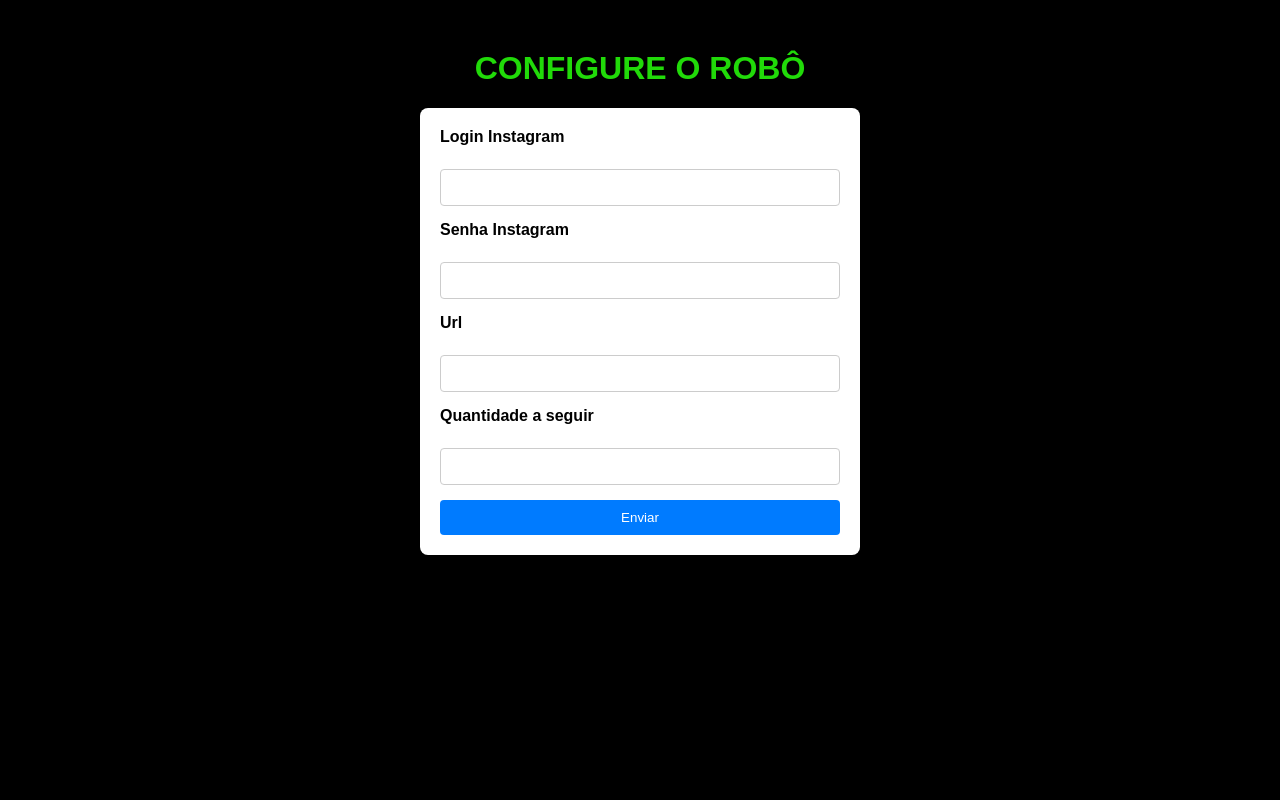
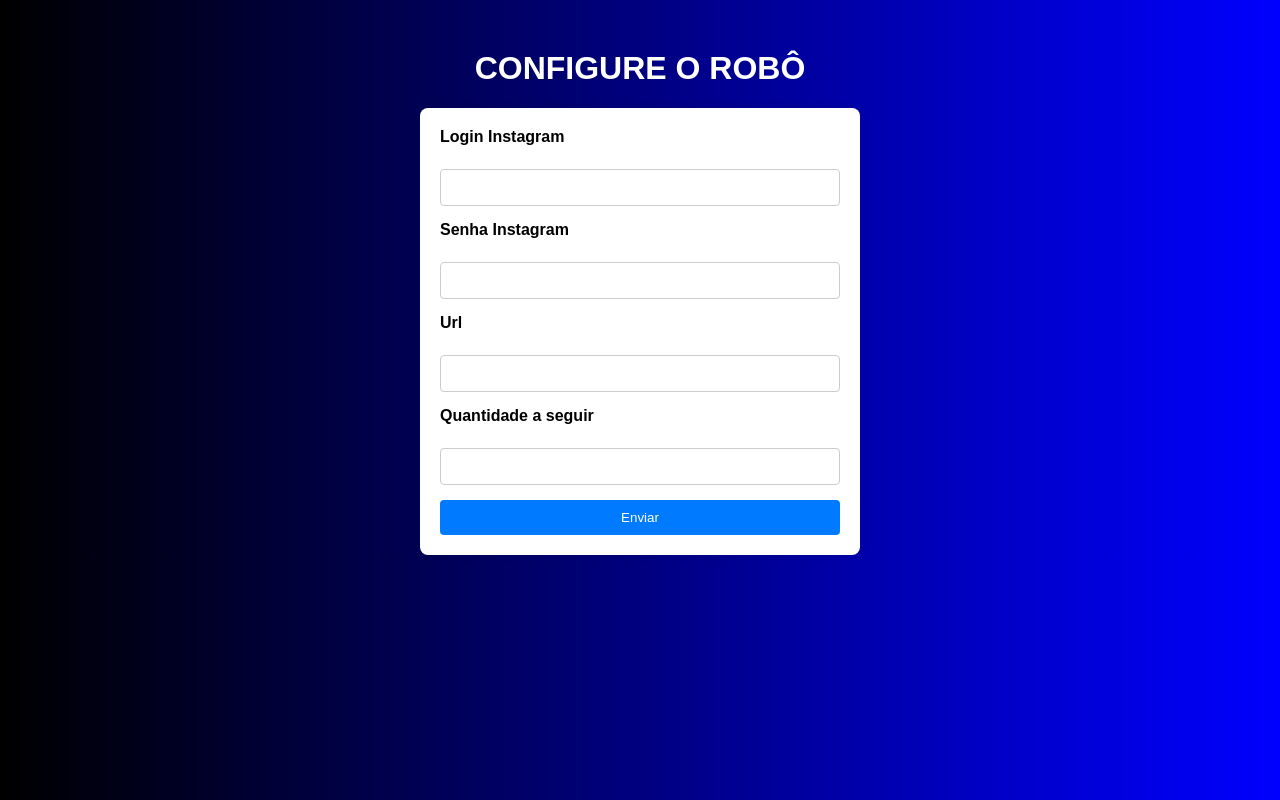
Before and after one commit to RaphaelSampaio1/seguirig, a Flask app: page / in a window 1280 px wide. Run offline with Flask 3, Linux system fonts and the light colour scheme.

Commit message:
Update style.css
alteração layout cores

```diff
--- a/static/style.css
+++ b/static/style.css
@@ -1,13 +1,14 @@
 body {
     font-family: Arial, sans-serif;
-    background-color: #000000;
+    background-image:linear-gradient(to right,black
+    ,blue);
     margin: 0;
     padding: 0;
 }
 
 h1 {
     text-align: center;
-    color: #21da09;
+    color: #ffffff;
     margin-top: 50px;
 }
 
@@ -48,5 +49,5 @@
 }
 
 input[type="submit"]:hover {
-    background-color: #0056b3;
+    background-image: linear-gradient(to right,darkblue,rgb(5, 38, 223));
 }
```
